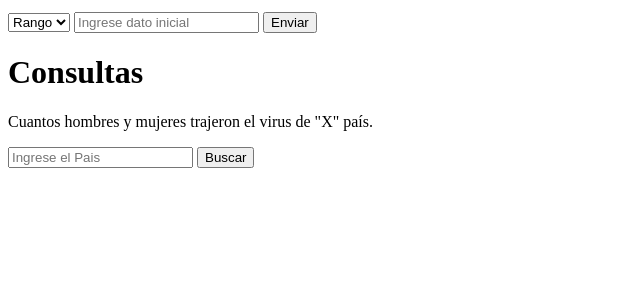
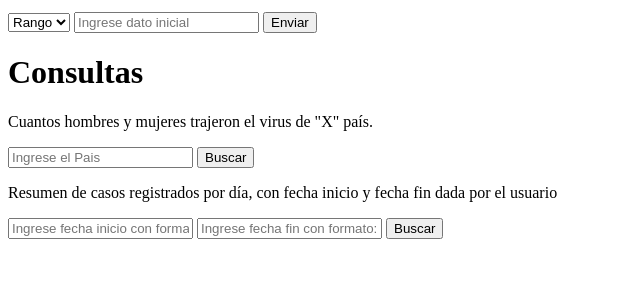
Before and after one commit to SagLara/Ciencia-de-Datos, a Flask app: page / in a window 1280 px wide. Shown: the part 156-456 px from the top of the page, without its empty margins (0-640 px from the left). Run offline with Flask 2, Linux system fonts and the light colour scheme; parts of the project's set-up code (start-up, migrations or seed data) failed here and were passed over.

Commit message:
Se agrega nuevo caso de consulta por fechas

```diff
--- a/reto 1/app.py
+++ b/reto 1/app.py
@@ -1,5 +1,6 @@
 import pandas as pd
 from sodapy import Socrata
+import dateutil
 from flask import Flask,render_template,request
 
 # Unauthenticated client only works with public data sets. Note 'None'
@@ -22,16 +23,21 @@ results_df = pd.DataFrame.from_records(results)
 #prub = results_df.loc[10:20,:]
 #prub = results_df.loc[:10,:]
 ##df = pd.DataFrame({'A': [0, 1, 2, 3, 4], 'B': [5, 6, 7, 8, 9], 'C': ['a', 'b', 'c--', 'd', 'e']})
-
-
+results_df['fecha_reporte_web'] = results_df['fecha_reporte_web'].apply(dateutil.parser.parse)
 def resultVirusPais(dataframe, pais):
   importados=dataframe[dataframe['fuente_tipo_contagio']=='Importado']
   up=pais.upper()
   result=importados[importados['pais_viajo_1_nom']==up]
   return result['sexo'].value_counts()
 
-
-
+def resultCasosPorDia(results_df,inicio,fin):
+  inicio= dateutil.parser.parse(inicio, dayfirst=True)
+  fin= dateutil.parser.parse(fin, dayfirst=True)
+  resultadosDia=results_df[(results_df['fecha_reporte_web']>=inicio) & (results_df['fecha_reporte_web']<=fin) ]
+  resultadosDia=resultadosDia.sort_values('fecha_reporte_web')
+  result=resultadosDia.groupby('fecha_reporte_web',as_index=False)['departamento'].count()
+  resultado=result.rename(columns={'fecha_reporte_web': 'fecha','departamento': 'Casos'})
+  return resultado
 
 app = Flask(__name__)
 
@@ -58,7 +64,7 @@ def view_df():
     #return render_template("dataframe.html",nombre=nombre,table=table)
     return view.to_html(header="true", table_id="table")
 
-@app.route("/consultas", methods=["POST"])
+@app.route("/consulta 1", methods=["POST"])
 def view_consult_pais():
     pais = request.form.get("pais")
     res= resultVirusPais(results_df,str(pais))
@@ -69,6 +75,17 @@ def view_consult_pais():
     #return render_template("dataframe.html",nombre=nombre,table=table)
     return result.to_html(header="true", table_id="table")
 
+@app.route("/consulta 2", methods=["POST"])
+def view_consult_fecha():
+    inicio= request.form.get("inicio")
+    fin = request.form.get("fin")
+    res= resultCasosPorDia(results_df,str(inicio),str(fin))
+    result= pd.DataFrame(res)
+    #print("CONSULT: ",dato," HASTA:",rango)
+    #view = results_df.loc[int(dato):int(rango),:]
+    #table=df.to_html(header="true", table_id="table")
+    #return render_template("dataframe.html",nombre=nombre,table=table)
+    return result.to_html(header="true", table_id="table")
 
 if __name__ == "__main__":
     app.run(debug=True, port= 5000)
--- a/reto 1/templates/index.html
+++ b/reto 1/templates/index.html
@@ -37,6 +37,15 @@
     <input type="texto" name="pais" placeholder="Ingrese el Pais">
     <button>Buscar</button>
 </form>
+<p>
+    Resumen de casos registrados por día, con fecha inicio y fecha fin dada por el usuario
+</p>
+
+<form action="{{ url_for('view_consult_fecha') }} " method="POST">
+    <input type="texto" name="inicio" placeholder="Ingrese fecha inicio con formato: dd-mm-aaaa">
+    <input type="texto" name="fin" placeholder="Ingrese fecha fin con formato: dd-mm-aaaa">
+    <button>Buscar</button>
+</form>
 
 {% endblock %}
 
```
Also changed, not shown: reto 1/templates/consulta 1.html (added, +11 -0 lines), reto 1/templates/consulta 2.html (added, +11 -0 lines), reto 1/templates/consultas.html (deleted, +0 -11 lines).
